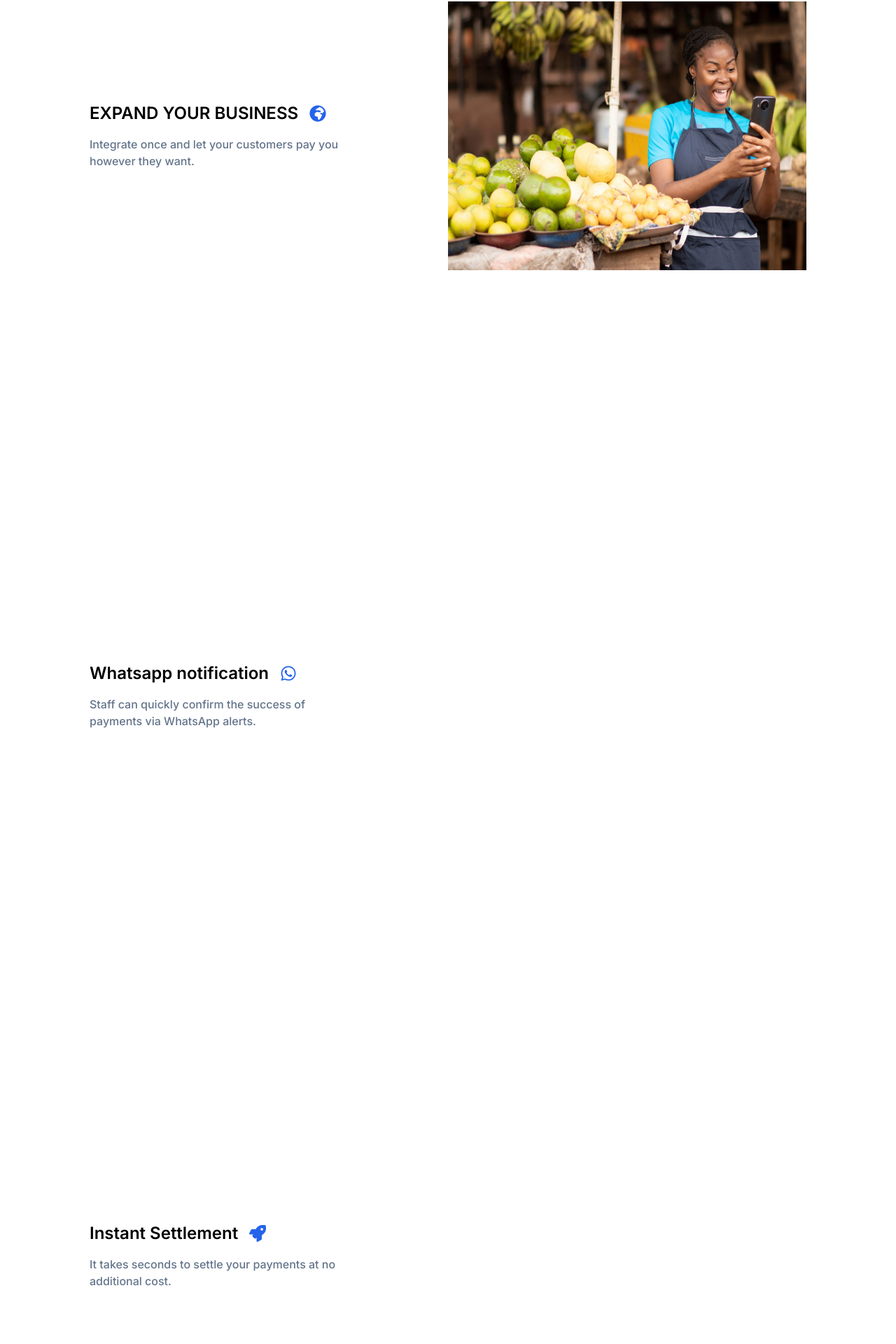
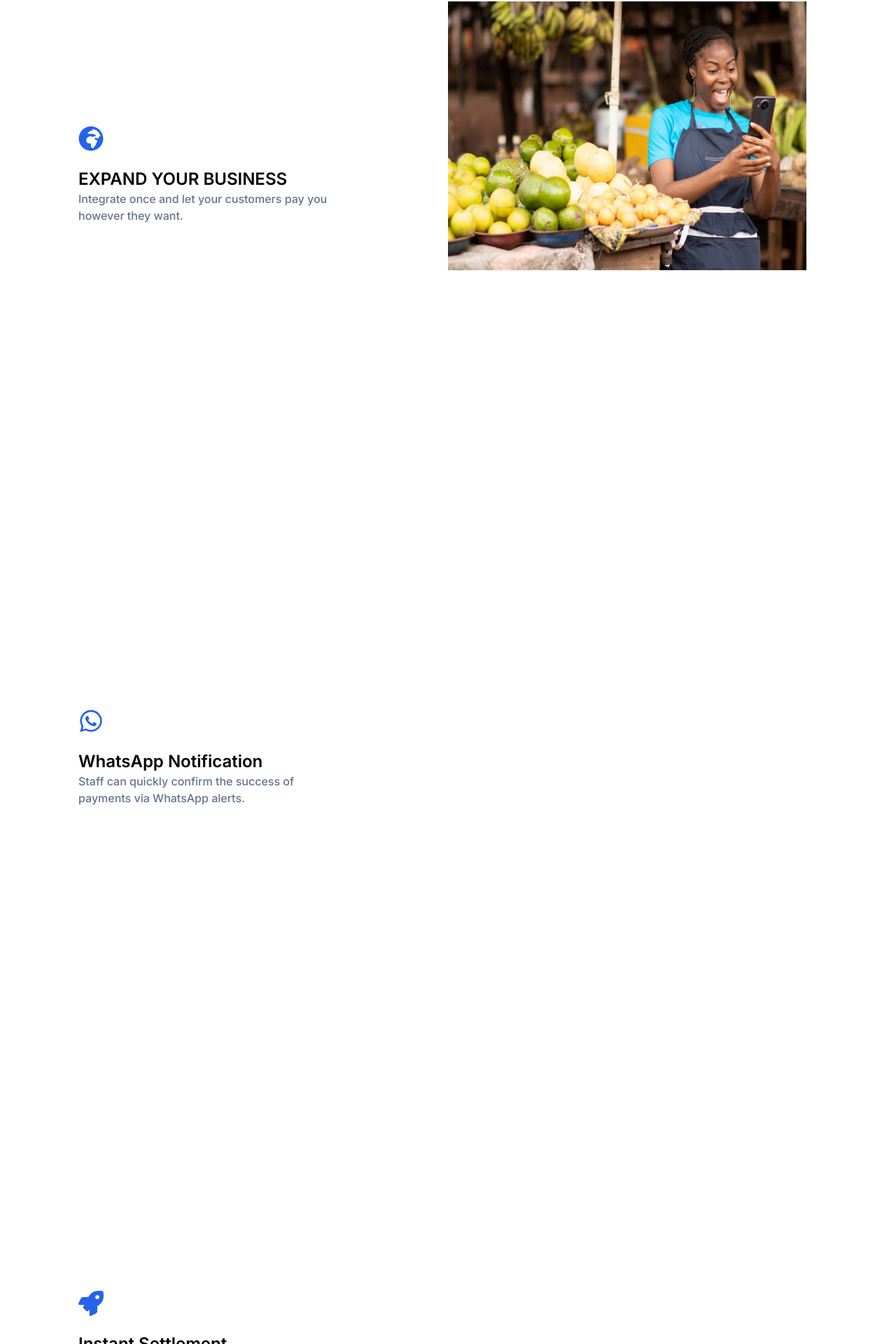
Before and after one commit to gridline1902/kolekt-sl-landing-page, a Next.js app: page / in a window 1280 px wide. Shown: the part 1339-3259 px from the top of the page at 70% size. Built offline with nearby package versions, Linux system fonts and the light colour scheme.

Commit message:
update....

```diff
--- a/src/components/KolektSolutionsSection/KolektSolutionsSection.tsx
+++ b/src/components/KolektSolutionsSection/KolektSolutionsSection.tsx
@@ -1,5 +1,4 @@
 "use client";
-
 
 import { useGSAP } from "@gsap/react";
 import { useRef } from "react";
@@ -38,41 +37,68 @@ const KolektSolutionsSection = () => {
     }, { scope: containerRef });
 
     return (
-        <section ref={containerRef} className="min-h-screen bg-white">
-            <Box className="gallery" sx={{ display: "flex" }}>
+        <section ref={containerRef} className="min-h-fit lg:min-h-screen bg-white">
+            <Box className="gallery" sx={{ display: "flex", flexDirection: { xs: 'column', lg: 'row' } }}>
                 <Box className="left" sx={{
-                    width: "50%",
-                    marginLeft: "auto",
+                    width: { xs: "100%", lg: "50%" },
+                    marginLeft: { lg: "auto" },
+                    padding: { xs: "1.5rem", lg: "0" },
                     "& .details": {
-                        height: "100vh",
+                        height: { xs: "fit-content", lg: "100vh" },
                         display: "flex",
                         flexDirection: "column",
                         justifyContent: "center",
-                        width: "40vw",
-                        marginLeft: "auto",
+                        width: { xs: "100%", lg: "40vw" },
+                        marginLeft: { lg: "auto" },
                     }
                 }}>
+                    <div className="py-14 sm:px-4">
+                        <h1 className="text-xl font-bold lg:hidden mb-8">
+                            What you can do with Kolekt
+                        </h1>
                         <Box className="details">
-                        <div className="flex flex-col gap-4">
-                            <h1 className="text-2xl font-semibold"><span className="flex items-center gap-4">EXPAND YOUR BUSINESS<FaGlobeAfrica className="text-blue-600" /></span></h1>
-                            <h6 className="max-w-sm text-slate-500 font-medium">Integrate once and let your customers pay you however they want.</h6>
+                            <div className="flex flex-col gap-6">
+                                <FaGlobeAfrica className="text-blue-600 text-3xl sm:text-4xl" />
+                                <div>
+                                    <h1 className="text-xl sm:text-2xl font-semibold">
+                                        EXPAND YOUR BUSINESS
+                                    </h1>
+                                    <h6 className="max-w-sm text-slate-500 font-medium">
+                                        Integrate once and let your customers pay you however they want.
+                                    </h6>
+                                </div>
                             </div>
                         </Box>
-                    <Box className="details">
-                        <div className="flex flex-col gap-4">
-                            <h1 className="text-2xl font-semibold"><span className="flex items-center gap-4">Whatsapp notification<FaWhatsapp className="text-blue-600" /></span></h1>
-                            <h6 className="max-w-sm text-slate-500 font-medium">Staff can quickly confirm the success of payments via WhatsApp alerts.</h6>
+                        <Box className="details mt-8">
+                            <div className="flex flex-col gap-6">
+                                <FaWhatsapp className="text-blue-600 text-3xl sm:text-4xl" />
+                                <div>
+                                    <h1 className="text-xl sm:text-2xl font-semibold">
+                                        WhatsApp Notification
+                                    </h1>
+                                    <h6 className="max-w-sm text-slate-500 font-medium">
+                                        Staff can quickly confirm the success of payments via WhatsApp alerts.
+                                    </h6>
+                                </div>
                             </div>
                         </Box>
-                    <Box className="details">
-                        <div className="flex flex-col gap-4">
-                            <h1 className="text-2xl font-semibold"><span className="flex items-center gap-4">Instant Settlement <FaRocket className="text-blue-600" /></span></h1>
-                            <h6 className="max-w-sm text-slate-500 font-medium">It takes seconds to settle your payments at no additional cost.</h6>
+                        <Box className="details mt-8">
+                            <div className="flex flex-col gap-6">
+                                <FaRocket className="text-blue-600 text-3xl sm:text-4xl" />
+                                <div>
+                                    <h1 className="text-xl sm:text-2xl font-semibold">
+                                        Instant Settlement
+                                    </h1>
+                                    <h6 className="max-w-sm text-slate-500 font-medium">
+                                        It takes seconds to settle your payments at no additional cost.
+                                    </h6>
+                                </div>
                             </div>
                         </Box>
+                    </div>
                 </Box>
-                <Box className="rightblock" sx={{
-                    width: "50%",
+                <Box className="rightblock hidden lg:flex" sx={{
+                    width: { xs: "100%", lg: "50%" },
                     height: "100vh",
                     display: "flex",
                     flexDirection: "column",
@@ -96,25 +122,28 @@ const KolektSolutionsSection = () => {
                             <Image
                                 src="/landing_board.jpg"
                                 fill
-                                alt="expand" />
+                                alt="expand"
+                            />
                         </Box>
                         <Box className="photo">
                             <Image
                                 src="/landing_board.jpg"
                                 fill
-                                alt="img-2" />
+                                alt="img-2"
+                            />
                         </Box>
                         <Box className="photo">
                             <Image
                                 src="/landing_board.jpg"
                                 fill
-                                alt="img-2" />
+                                alt="img-3"
+                            />
                         </Box>
                     </Box>
                 </Box>
             </Box>
-        </section >
+        </section>
     );
-}
+};
 
 export default KolektSolutionsSection;
```
Lines whose indentation alone changed are shown as unchanged.
